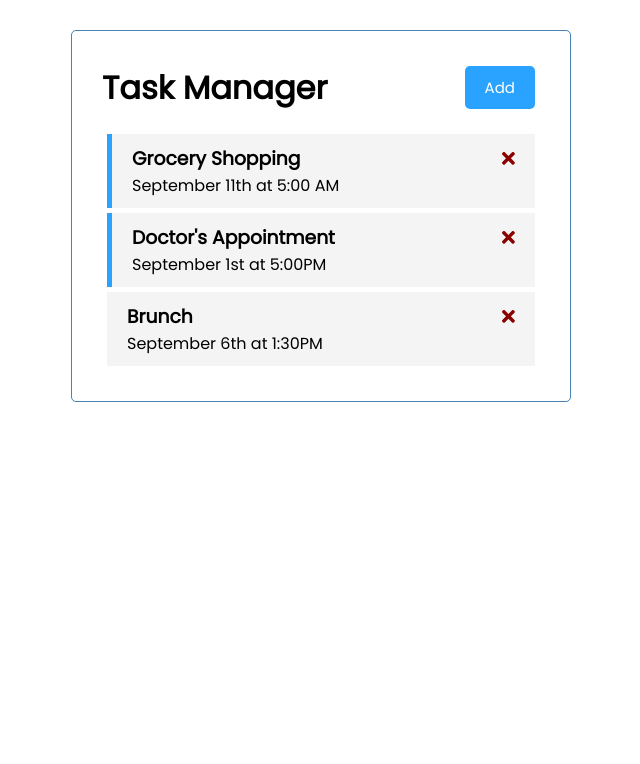
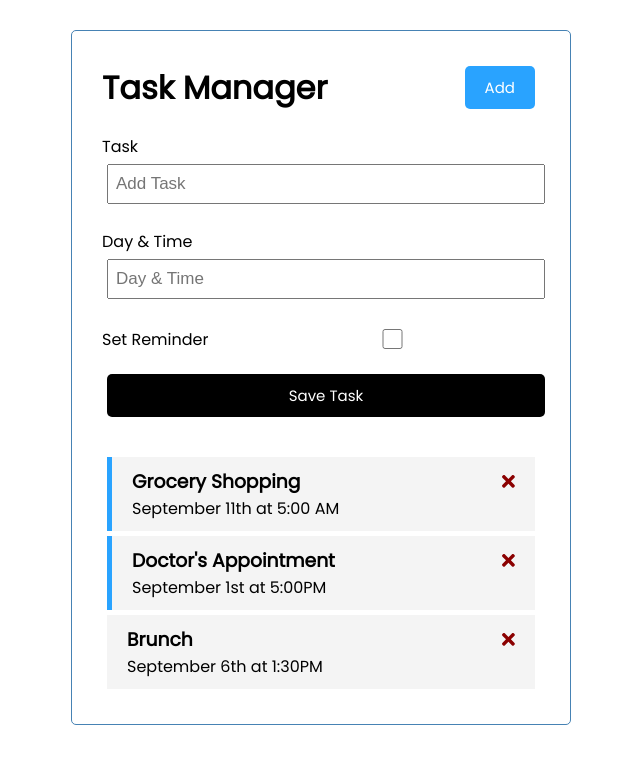
Before and after one commit to micheqn3/task-manager, an Angular app: page / in a window 1280 px wide. Shown: the top 764 px of the page, without its empty margins (319-959 px from the left). Built offline with nearby package versions, Linux system fonts and the light colour scheme; data requests are answered from the project's data file.

Commit message:
Updated add task component and included it into parent tasks component

```diff
--- a/src/app/components/add-task/add-task.component.css
+++ b/src/app/components/add-task/add-task.component.css
@@ -1 +1,5 @@
 /*** Add task styles ***/
+
+.add-form {
+    margin-bottom: 40px;
+}
--- a/src/app/components/add-task/add-task.component.html
+++ b/src/app/components/add-task/add-task.component.html
@@ -1 +1,16 @@
-<p>add-task works!</p>
+<form class="add-form">
+    <div class="form-control">
+        <label for="text">Task</label>
+        <input type="text" name="text" id="text" placeholder="Add Task">
+    </div>
+
+    <div class="form-control">
+        <label for="day">Day & Time</label>
+        <input type="text" name="day" id="day" placeholder="Day & Time">
+    </div>
+    <div class="form-control form-control-check">
+        <label for="reminder">Set Reminder</label>
+        <input type="checkbox" name="reminder" id="reminder">
+    </div>
+    <input type="submit" value="Save Task" class="btn btn-block">
+</form>
--- a/src/app/components/add-task/add-task.component.ts
+++ b/src/app/components/add-task/add-task.component.ts
@@ -12,4 +12,6 @@
   ngOnInit(): void {
   }
 
+
+
 }
--- a/src/app/components/tasks/tasks.component.html
+++ b/src/app/components/tasks/tasks.component.html
@@ -2,4 +2,5 @@
 <!--*ngFor is a structural directive that renders a template for each item in a collection -->
 <!-- When onDeleteTask is emitted, we will call deleteTask() -->
 <!-- When onToggleReminder is emitted, we will call toggleIt() -->
+<app-add-task></app-add-task>
 <app-task-item *ngFor="let task of tasks" [task]="task" (onDeleteTask)="deleteTask(task)" (onToggleReminder)="toggleReminder(task)"></app-task-item>
```
